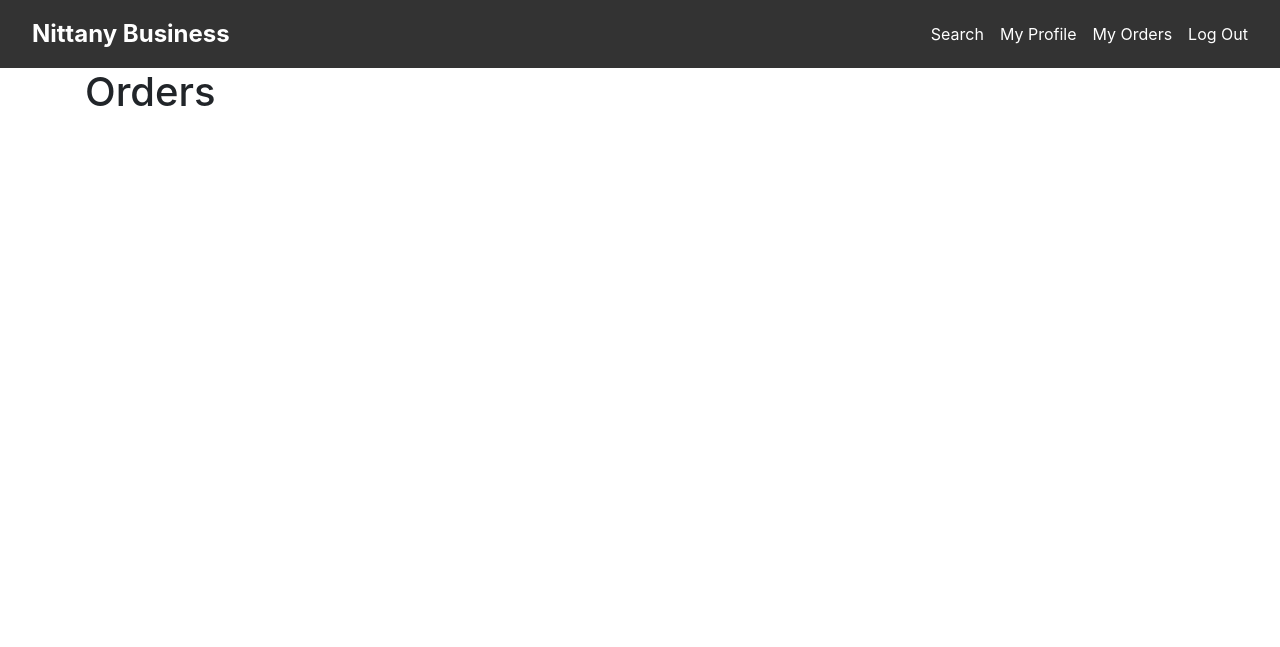
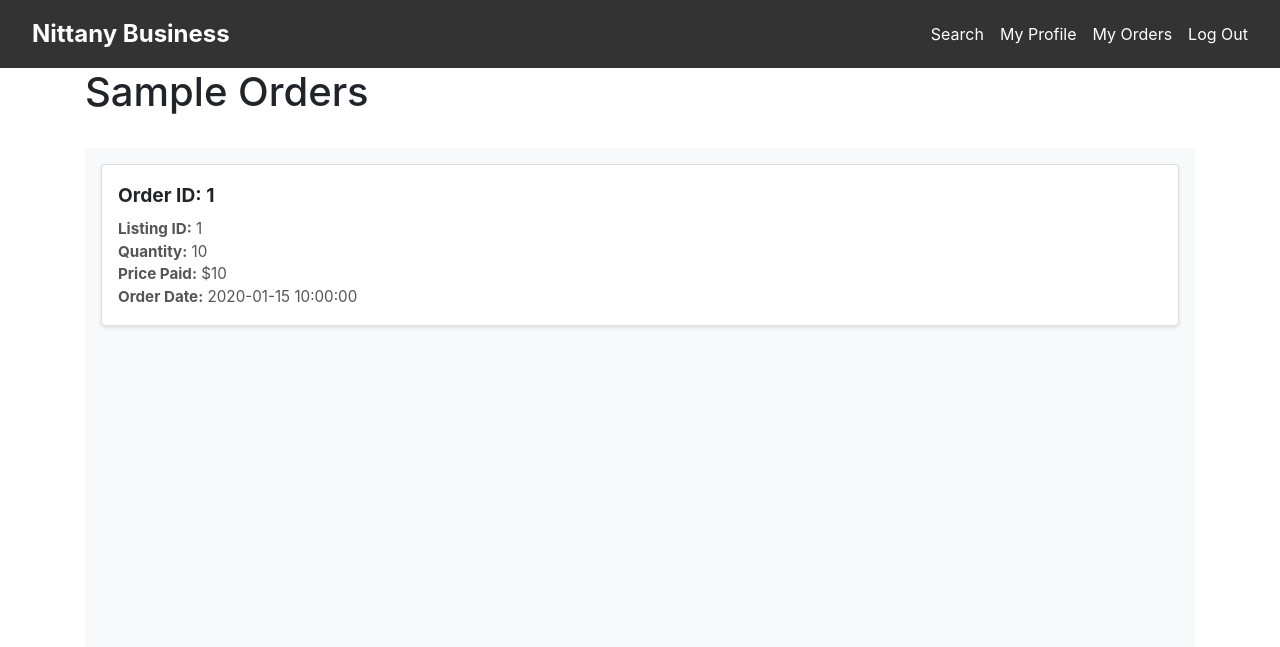
Before and after one commit to Andon-Li/DB-Team-Project-Phase-2, a Python web app: template templates/orders.html in a window 1280 px wide. Shown: the top 647 px of the page. Run offline with Jinja, Linux system fonts and the light colour scheme; the template is opened without the code that fills it: most values are stand-ins (such as "Sample title", 1, 10 or a date in 2020); some libraries are stand-ins or nearby versions.

Commit message:
orders.html

```diff
--- a/templates/orders.html
+++ b/templates/orders.html
@@ -2,16 +2,70 @@
 {% block title %}Orders{% endblock %}
 
 {% block head %}
+<style>
+    .orders-container {
+        margin-top: 2rem;
+        padding: 1rem;
+        background-color: #f8f9fa;
+        min-height: 500px;
+        overflow-y: auto;
+    }
+
+    .order-item {
+        background-color: white;
+        border: 1px solid #ddd;
+        border-radius: 4px;
+        padding: 1rem;
+        margin-bottom: 1rem;
+        display: flex;
+        flex-direction: column;
+        box-shadow: 0 2px 4px rgba(0, 0, 0, 0.1);
+    }
+
+    .order-header {
+        font-weight: bold;
+        font-size: 1.2rem;
+        margin-bottom: 0.5rem;
+    }
+
+    .order-details {
+        font-size: 0.95rem;
+        color: #555;
+    }
+</style>
 {% endblock %}
 
 {% block body %}
-    <div class="container">
-        <h1>Orders</h1>
+<div class="container">
+    <h1>{{ account_type.capitalize() }} Orders</h1>
+
+    <div class="orders-container">
+        {% if orders %}
+            {% for order in orders %}
+                <div class="order-item">
+                    <div class="order-header">Order ID: {{ order['Order_ID'] }}</div>
+                    <div class="order-details">
+                        <strong>Listing ID:</strong> {{ order['Listing_ID'] }}<br>
+                        {% if account_type == 'buyer' %}
+                            <strong>Seller Email:</strong> {{ order['Seller_Email'] }}<br>
+                        {% elif account_type == 'seller' %}
+                            <strong>Buyer Email:</strong> {{ order['Buyer_Email'] }}<br>
+                        {% endif %}
+                        <strong>Quantity:</strong> {{ order['Quantity'] }}<br>
+                        <strong>Price Paid:</strong> ${{ order['Price_Paid'] }}<br>
+                        <strong>Order Date:</strong> {{ order['Order_Date'] }}
+                    </div>
+                </div>
+            {% endfor %}
+        {% else %}
+            <p>No orders found.</p>
+        {% endif %}
     </div>
+</div>
 {% endblock %}
 
 {% block scripts %}
-    <script>
-
-    </script>
+<script>
+    // (no scripts needed here for now)
+</script>
 {% endblock %}
```
Also changed, not shown: main.py (+18 -1 lines).
